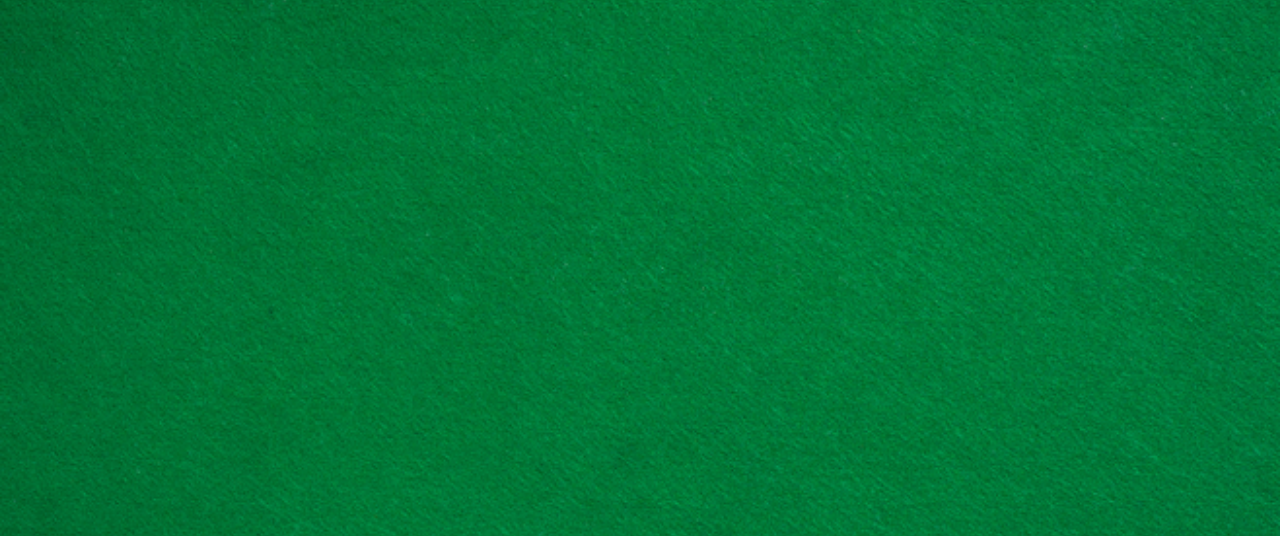
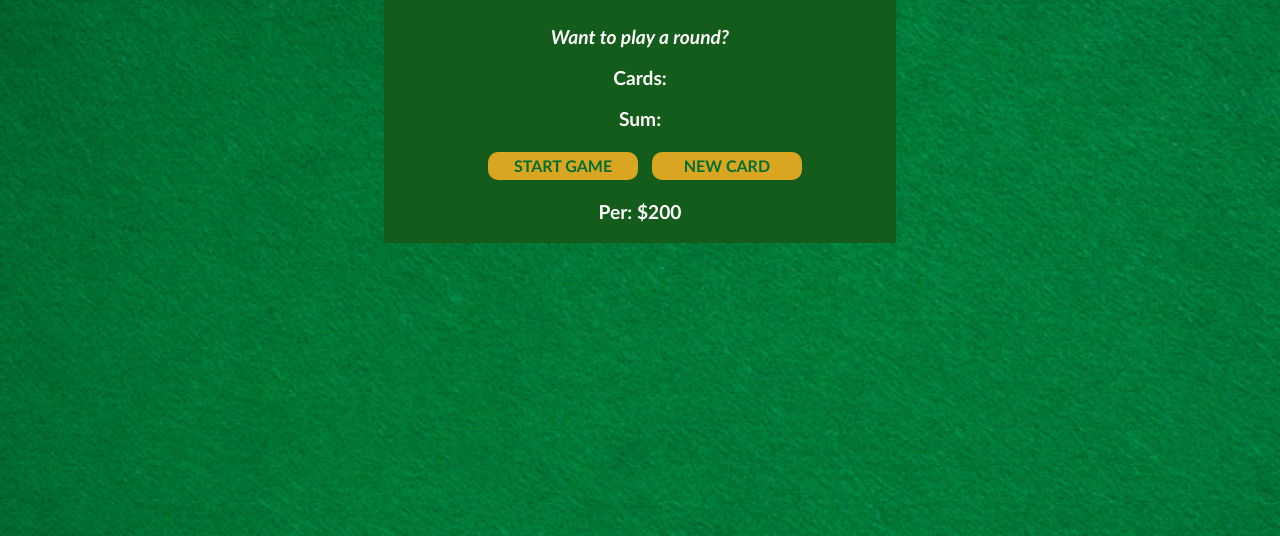
Before and after one commit to anubhav1206/blackjack-game, a website built with Vite: page index.html in a window 1280 px wide. Shown: the part 264-800 px from the top of the page. Built offline with nearby package versions, Linux system fonts and the light colour scheme.

Commit message:
Update index.css

```diff
--- a/index.css
+++ b/index.css
@@ -7,10 +7,26 @@ body {
     text-align: center;
 }
 
+.game{
+    margin-top: 10%;
+    margin-left: 30%;
+    margin-right: 30%;
+    background-color: rgb(19, 92, 27);
+    padding: 0.1px;
+}
+
 h1 {
     color: goldenrod;
+    font-size: 65px;
 }
 
+h1:hover{
+    color: white;
+}
+
+p{
+    font-size: larger;
+}
 #message-el {
     font-style: italic;
 }
@@ -21,9 +37,15 @@ button {
     background: goldenrod;
     padding-top: 5px;
     padding-bottom: 5px;
+    margin-left: 10px;
     font-weight: bold;
     border: none;
-    border-radius: 2px;
+    border-radius: 10px;
     margin-bottom: 2px;
     margin-top: 2px;
 }
+
+button:hover{
+    color: white;
+    background: rgb(136, 99, 7);
+}
```
